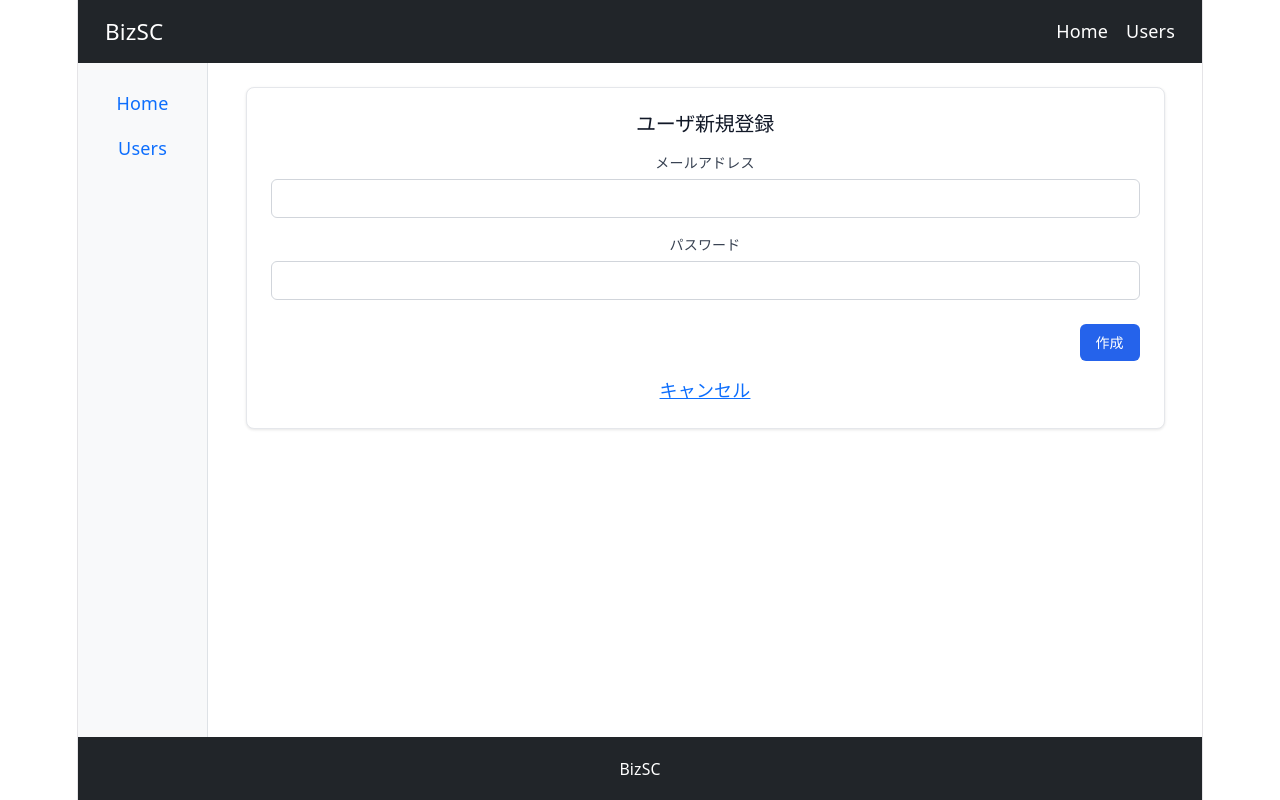
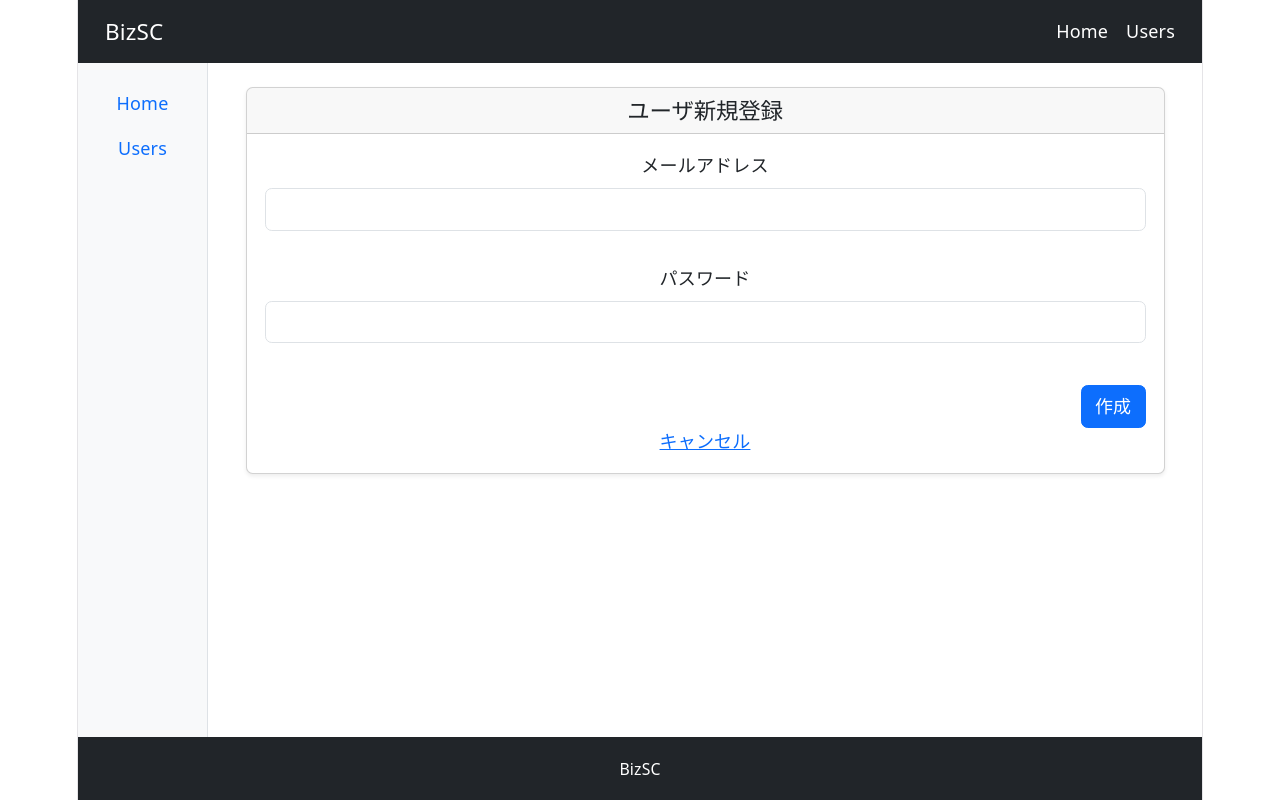
Before and after one commit to eswm223-oss/bizsc, a React (Vite) app in the folder frontend/: page /users/new in a window 1280 px wide. Built offline with nearby package versions, Linux system fonts and the light colour scheme; no server answers.

Commit message:
boostrap2

```diff
--- a/frontend/src/components/Badge/Badge.tsx
+++ b/frontend/src/components/Badge/Badge.tsx
@@ -1,6 +1,4 @@
 import type { ReactNode } from "react";
-
-import "./Badge.css";
 
 type BadgeVariant = "success" | "neutral";
 
@@ -10,7 +8,11 @@ type BadgeProps = {
 };
 
 function Badge({ children, variant = "neutral" }: BadgeProps) {
-  return <span className={`badge badge--${variant}`}>{children}</span>;
+  const bootstrapVariant = variant === "success" ? "success" : "secondary";
+
+  return (
+    <span className={`badge text-bg-${bootstrapVariant}`}>{children}</span>
+  );
 }
 
 export default Badge;
--- a/frontend/src/components/Button/Button.tsx
+++ b/frontend/src/components/Button/Button.tsx
@@ -1,5 +1,4 @@
 import type { ButtonHTMLAttributes, ReactNode } from "react";
-import "./Button.css";
 
 type ButtonVariant = "primary" | "secondary" | "danger";
 
@@ -15,10 +14,7 @@ function Button({
   ...props
 }: ButtonProps) {
   return (
-    <button
-      className={`button button--${variant} ${className}`.trim()}
-      {...props}
-    >
+    <button className={`btn btn-${variant} ${className}`.trim()} {...props}>
       {children}
     </button>
   );
--- a/frontend/src/components/Card/Card.tsx
+++ b/frontend/src/components/Card/Card.tsx
@@ -1,5 +1,4 @@
 import type { HTMLAttributes, ReactNode } from "react";
-import "./Card.css";
 
 type CardProps = HTMLAttributes<HTMLDivElement> & {
   title?: string;
@@ -8,10 +7,14 @@ type CardProps = HTMLAttributes<HTMLDivElement> & {
 
 function Card({ title, children, className = "", ...props }: CardProps) {
   return (
-    <section className={`card ${className}`.trim()} {...props}>
-      {title && <h2 className="card__title">{title}</h2>}
+    <section className={`card shadow-sm ${className}`.trim()} {...props}>
+      {title && (
+        <div className="card-header">
+          <h2 className="h5 mb-0">{title}</h2>
+        </div>
+      )}
 
-      <div className="card__content">{children}</div>
+      <div className="card-body">{children}</div>
     </section>
   );
 }
--- a/frontend/src/components/Input/Input.tsx
+++ b/frontend/src/components/Input/Input.tsx
@@ -1,5 +1,4 @@
 import type { InputHTMLAttributes } from "react";
-import "./Input.css";
 
 type InputProps = InputHTMLAttributes<HTMLInputElement> & {
   label?: string;
@@ -8,22 +7,20 @@ type InputProps = InputHTMLAttributes<HTMLInputElement> & {
 
 function Input({ label, error, id, className = "", ...props }: InputProps) {
   return (
-    <div className="input-field">
+    <div className="mb-3">
       {label && (
-        <label className="input-field__label" htmlFor={id}>
+        <label className="form-label" htmlFor={id}>
           {label}
         </label>
       )}
 
       <input
         id={id}
-        className={`input-field__input ${
-          error ? "input-field__input--error" : ""
-        } ${className}`.trim()}
+        className={`form-control ${error ? "is-invalid" : ""} ${className}`.trim()}
         {...props}
       />
 
-      {error && <p className="input-field__error">{error}</p>}
+      {error && <div className="invalid-feedback">{error}</div>}
     </div>
   );
 }
--- a/frontend/src/pages/UserListPage.tsx
+++ b/frontend/src/pages/UserListPage.tsx
@@ -7,6 +7,7 @@ import Card from "../components/Card/Card";
 import Loading from "../components/Loading/Loading";
 import ErrorMessage from "../components/ErrorMessage/ErrorMessage";
 import Badge from "../components/Badge/Badge";
+import Button from "../components/Button/Button";
 
 import "./UserListPage.css";
 
@@ -177,7 +178,7 @@ function UserListPage() {
             <option value="desc">降順</option>
           </select>
 
-          <button type="submit">検索</button>
+          <Button type="submit">検索</Button>
         </form>
         <div className="user-list-actions">
           <Link to="/users/new">ユーザーを新規作成</Link>
```
